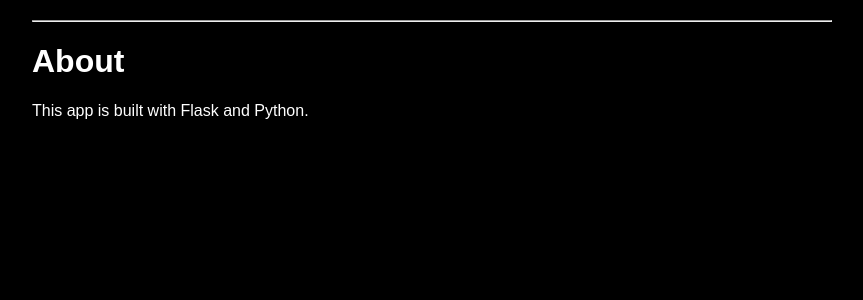
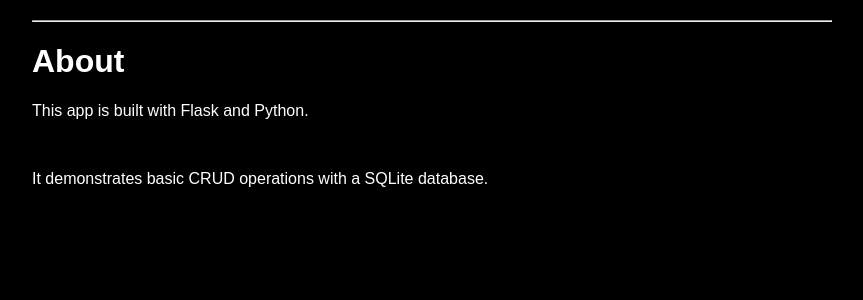
Before and after one commit to DKE-DEV-33/Flask, a Flask app: page /about in a window 1280 px wide. Shown: the part 58-358 px from the top of the page, without its empty margins (208-1071 px from the left). Run offline with Flask 3, Linux system fonts and the light colour scheme.

Commit message:
Updated About Page

```diff
--- a/templates/about.html
+++ b/templates/about.html
@@ -5,4 +5,6 @@
 {% block content %}
   <h1>About</h1>
   <p>This app is built with Flask and Python.</p>
+  <br>
+  <p>It demonstrates basic CRUD operations with a SQLite database.</p>
 {% endblock %}
```
Also changed, not shown: data.db.
